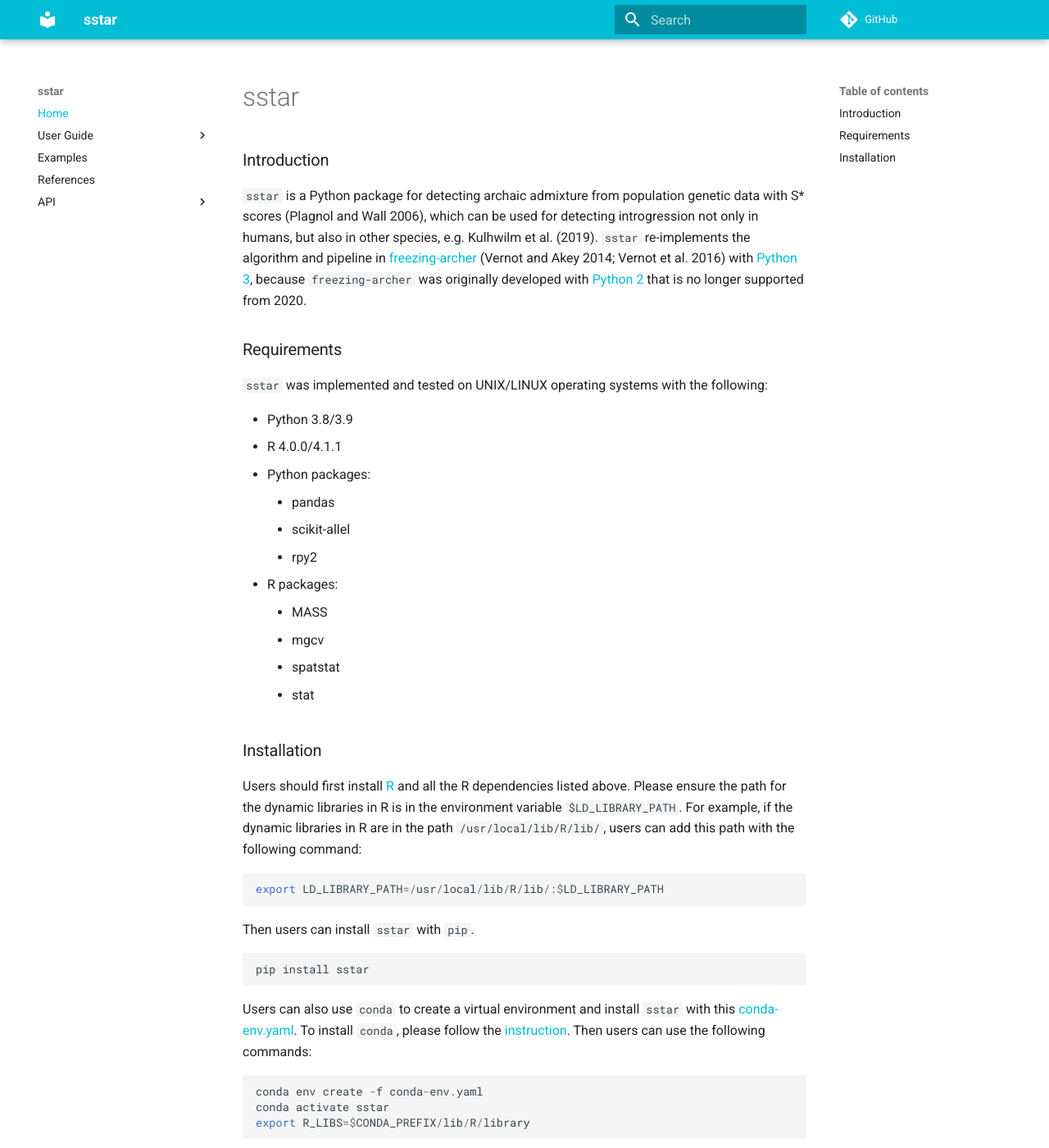
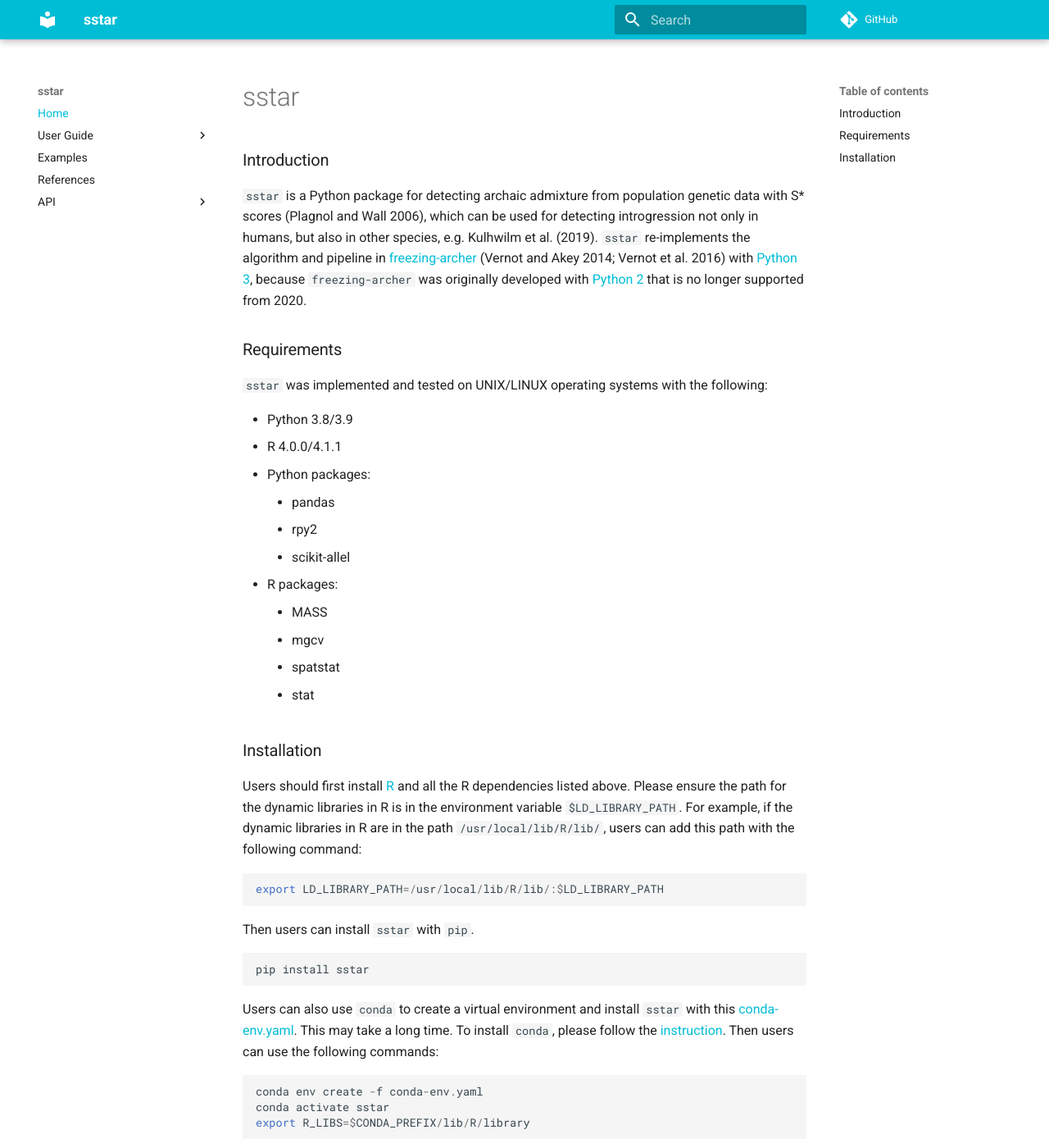
Before and after one commit to xin-huang/sstar, an MkDocs documentation site: the page built from docs/index.md, in a window 1280 px wide and 1400 px high. Shown: the whole window at 82% size. Built offline with MkDocs 1.6.1 and Material for MkDocs 9.7.7, drawn with Linux system fonts in a browser that asks for light colours; comment, search, counter and statistics services are not loaded.

Commit message:
Update docs

```diff
--- a/docs/index.md
+++ b/docs/index.md
@@ -12,8 +12,8 @@
 - R 4.0.0/4.1.1
 - Python packages:
 	- pandas
+	- rpy2
 	- scikit-allel
-	- rpy2
 - R packages:
 	- MASS
 	- mgcv
@@ -30,7 +30,7 @@
 
 	pip install sstar
 
-Users can also use `conda` to create a virtual environment and install `sstar` with this [conda-env.yaml](https://github.com/xin-huang/sstar/blob/main/examples/snakepipe/conda-env.yaml). To install `conda`, please follow the [instruction](https://docs.conda.io/projects/conda/en/latest/user-guide/install/index.html). Then users can use the following commands:
+Users can also use `conda` to create a virtual environment and install `sstar` with this [conda-env.yaml](https://github.com/xin-huang/sstar/blob/main/examples/snakepipe/conda-env.yaml). This may take a long time. To install `conda`, please follow the [instruction](https://docs.conda.io/projects/conda/en/latest/user-guide/install/index.html). Then users can use the following commands:
 
 	conda env create -f conda-env.yaml
 	conda activate sstar
```
